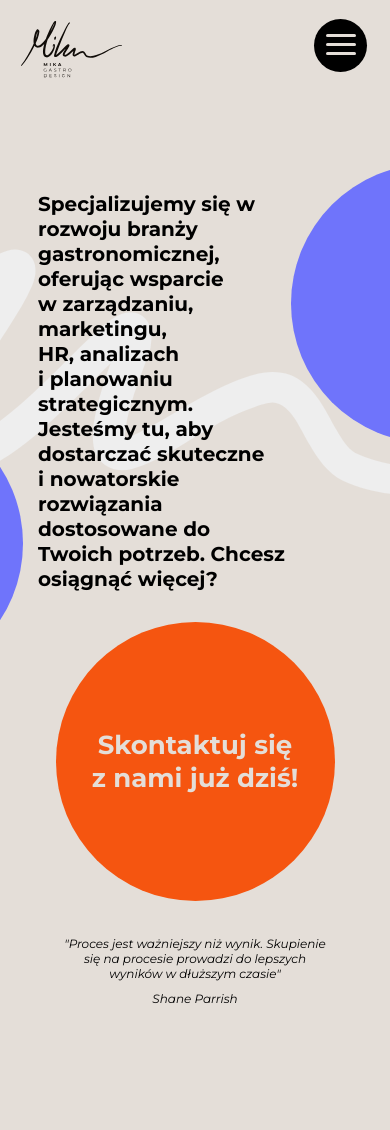
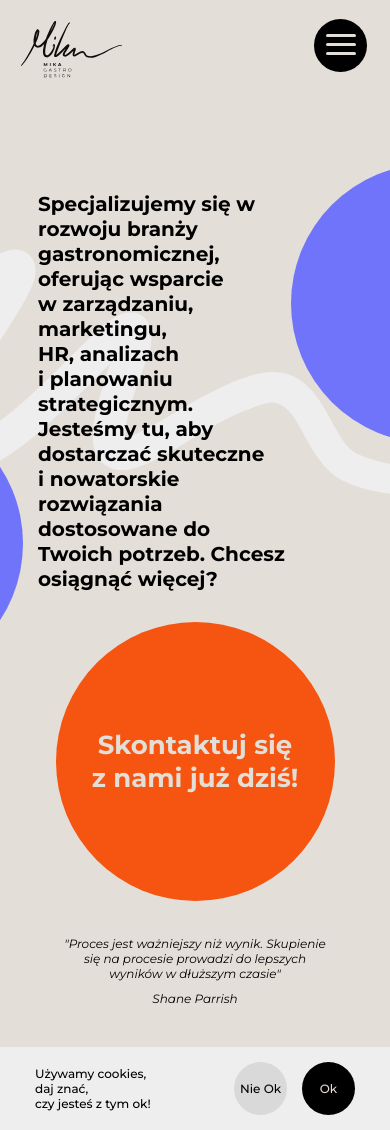
Before and after one commit to PIvSky/mgd_app, a React (Vite) app: page / in a window 390 px wide. Before the commit the page ends 1047 px from the top, so only its background shows below. Built offline with nearby package versions, Linux system fonts and the light colour scheme.

Commit message:
added cookies question bar for mobile

```diff
--- /dev/null
+++ b/src/components/Footer/Footer.jsx
@@ -0,0 +1,36 @@
+import { useState } from 'react';
+import './Footer.scss';
+
+const Footer = () => {
+
+    const [changeContent, setChangeContent] = useState(true);
+
+    const handleAcceptCookies = () => {
+        setChangeContent(false);
+      };
+
+
+    return (
+        <div className="footer">
+            {changeContent ? (
+            <div className='cookies'>
+                <div className='cookies-question'>
+                    <p>Używamy cookies,<br></br> daj znać,<br></br> czy jesteś z tym ok!</p>
+                </div>
+                <div className='cookies-buttons'>
+                    <button className='cookies-buttons-element' onClick={handleAcceptCookies}>Nie Ok</button>
+                    <button className='cookies-buttons-element' onClick={handleAcceptCookies}>Ok</button>
+                </div>
+            </div>
+            ) : (
+            <div className='contact'>
+
+            </div>
+            )}
+
+
+        </div>
+    )
+}
+
+export default Footer
--- /dev/null
+++ b/src/components/Footer/Footer.scss
@@ -0,0 +1,64 @@
+@import '../../styles/typography';
+@import '../../styles/colors';
+@import '../../styles/z-index';
+@import '../../styles/mediaQueries';
+
+.footer {
+    background-color: map-get($colors, white );
+    height: auto;
+
+    .cookies {
+        margin: 0 auto;
+        max-width: 500px;
+        display: flex;
+        flex-direction: row;
+        justify-content: space-between;
+        align-items: center;
+        padding-block: 15px;
+
+        &-question {
+            color: map-get($colors, black );
+            padding-left: 35px;
+            width: 150px;
+
+            p{
+                @include md-content;
+                font-weight: 500;
+            }
+        }
+
+        &-buttons {
+            padding-right: 35px;
+            display: flex;
+            justify-content: center;
+            align-items: center;
+            &-element {
+                width: 53px;
+                height: 53px;
+                border-radius: 50%;
+                border: none;
+                @include md-content;
+                font-weight: 500;
+                text-wrap: nowrap;
+                &:nth-child(1) {
+                    background-color: map-get($colors, gray );
+                    margin-right: 15px;
+                }
+                &:nth-child(2) {
+                    background-color: map-get($colors, black );
+                    color: map-get($colors, beige );
+                }
+            }
+        }
+    }
+
+    .contact {
+        margin: 0 auto;
+        max-width: 500px;
+        display: flex;
+        flex-direction: row;
+        justify-content: space-between;
+        align-items: center;
+        padding-block: 15px;
+    }
+}
--- a/src/components/RootLayout/RootLayout.jsx
+++ b/src/components/RootLayout/RootLayout.jsx
@@ -1,11 +1,13 @@
 import { Outlet } from "react-router-dom";
 import Nav from "../Nav/Nav";
+import Footer from "../Footer/Footer";
 
 const RootLayout = () => {
     return (
         <>
             <Nav/>
             <Outlet/>
+            <Footer/>
         </>
     )
 }
```
